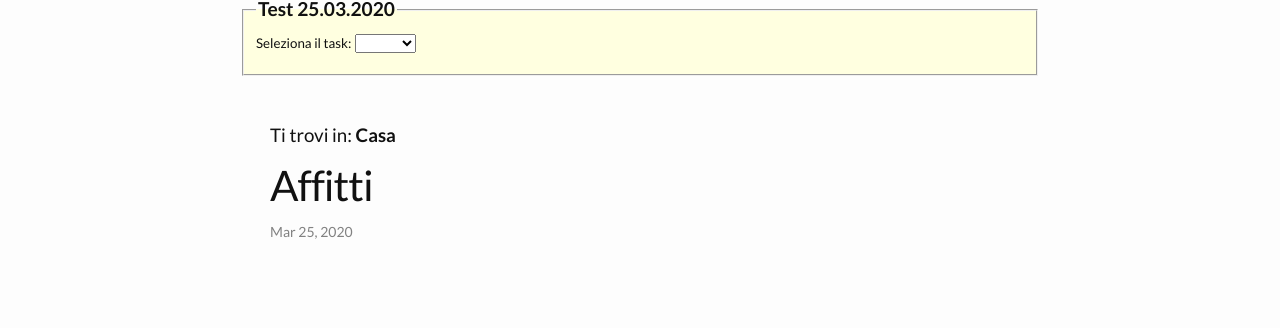
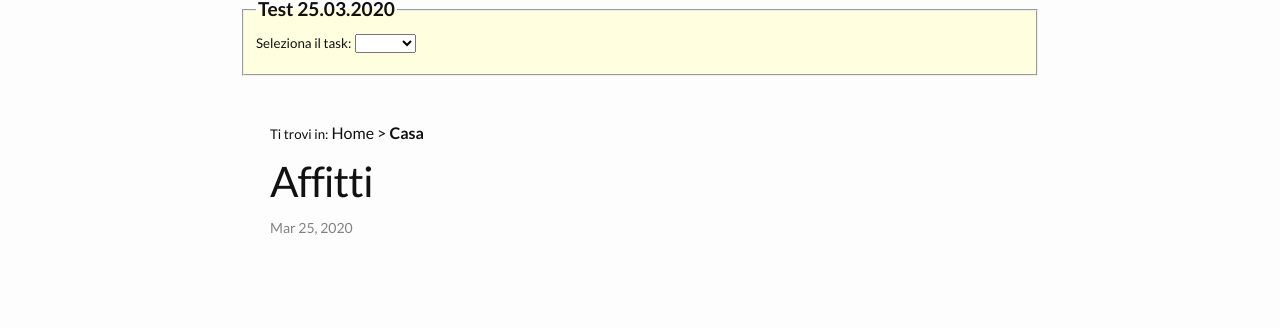
Before and after one commit to Co-Bo/Co-Bo.github.io, a Jekyll site: the page built from _casa/affitti.md, in a window 1280 px wide. Shown: the part 133-461 px from the top of the page. Built offline with Jekyll 4.4.1, drawn with Linux system fonts in a browser that asks for light colours.

Commit message:
"ti trovi in"

```diff
--- a/_layouts/post.html
+++ b/_layouts/post.html
@@ -8,7 +8,8 @@ layout: default
 
 {% for p in site.pages  %}
   {% capture name %}{{ p.title}}{% endcapture %}
-  {% if p.permalink == pippo2 %}<h3>Ti trovi in: <b>{{name}}</b> {%endif%}</h3>
+  {% capture link %}{{p.url}}{%endcapture%}
+  {% if p.permalink == pippo2 %}<p><small>Ti trovi in:</small> <a style="color: #111; text-decoration: none" href="/">Home</a> > <a href="{{link}}" style="color: #111; text-decoration: none"><b>{{name}}</b></a> {%endif%}</p>
 {% endfor %}
 
 
```
